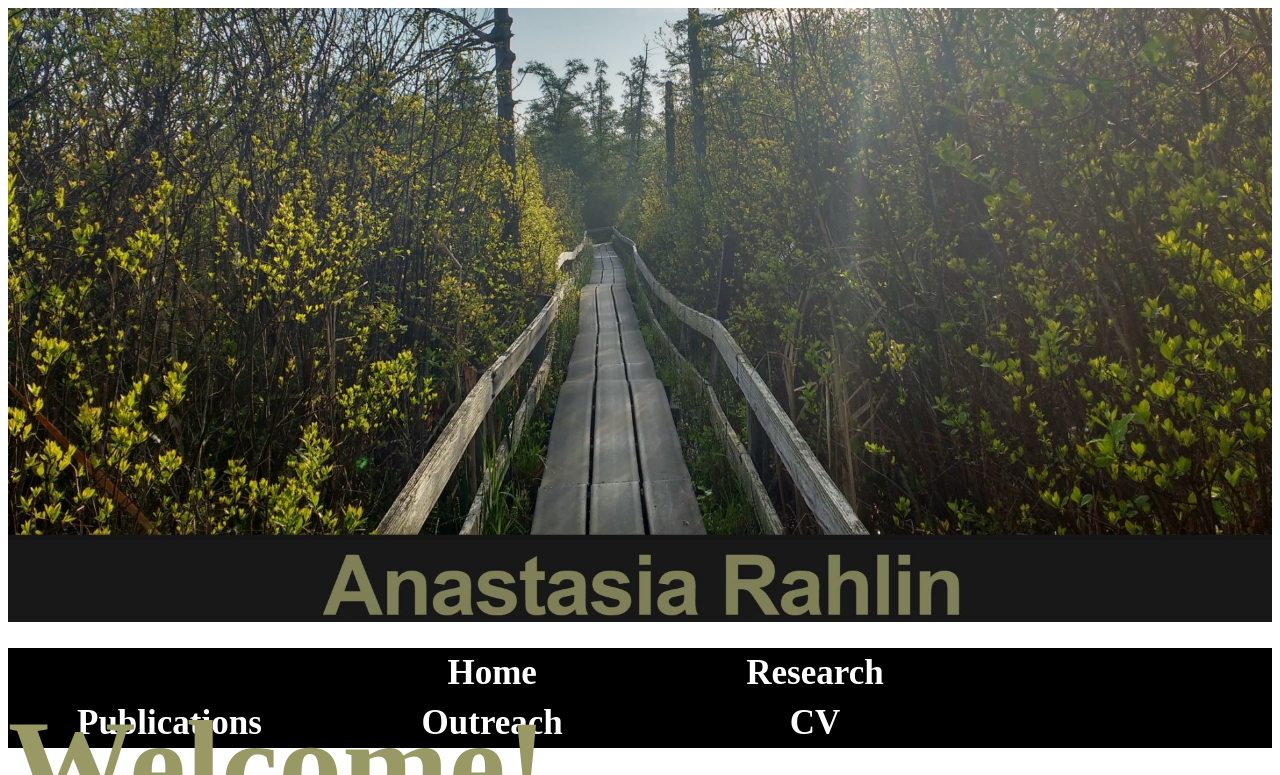
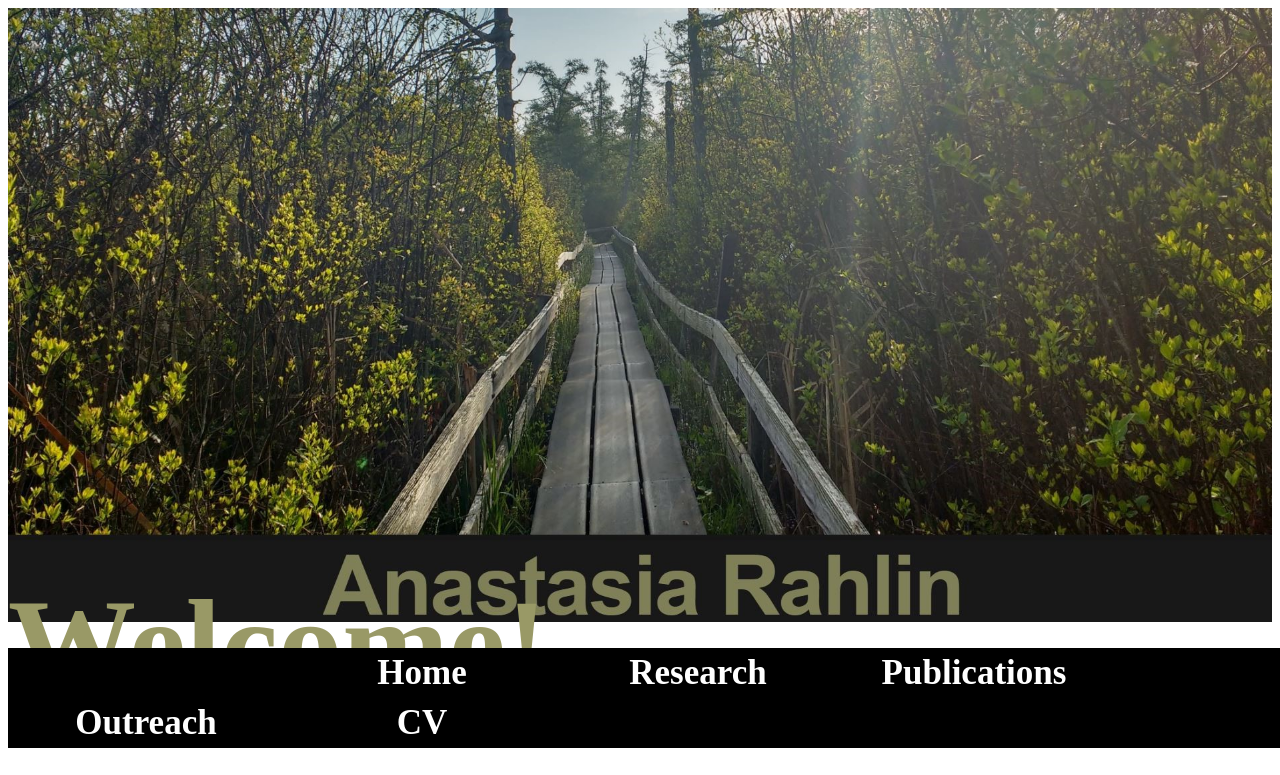
Before and after one commit to anarahlin/anarahlin.github.io, a Jekyll site: the page built from index.html, in a window 1280 px wide. Shown: the top 775 px of the page. Built offline with Jekyll 4.4.1, drawn with Linux system fonts in a browser that asks for light colours; nearby versions of some CDN libraries; the list of posts is cut into pages by our own code; comment, search, counter and statistics services are not loaded; grey boxes are pictures that could not be loaded.

Commit message:
Update nav.html

```diff
--- a/_includes/nav.html
+++ b/_includes/nav.html
@@ -98,7 +98,7 @@ h8{
 /* Style the navigation menu */
 .topnav {
   width: 100%;
-  /* position: relative; /*might need to get rid of this line for menu to work properly? */
+  position: absolute; /*might need to get rid of this line for menu to work properly? position: relative also does stuff */
   overflow: hidden;
   background-color: #000000;
   z-index: 9;
@@ -111,7 +111,7 @@ h8{
   color: #f2f2f2;
   text-align: center;
   margin-top: 0px;  /* can change this if it's too big */
-  padding: 5px 35px;
+  padding: 5px 10px;
   text-decoration: none;
   font-size: 20px;
   width: 20%; /* five equal-width links, 20% */
```
